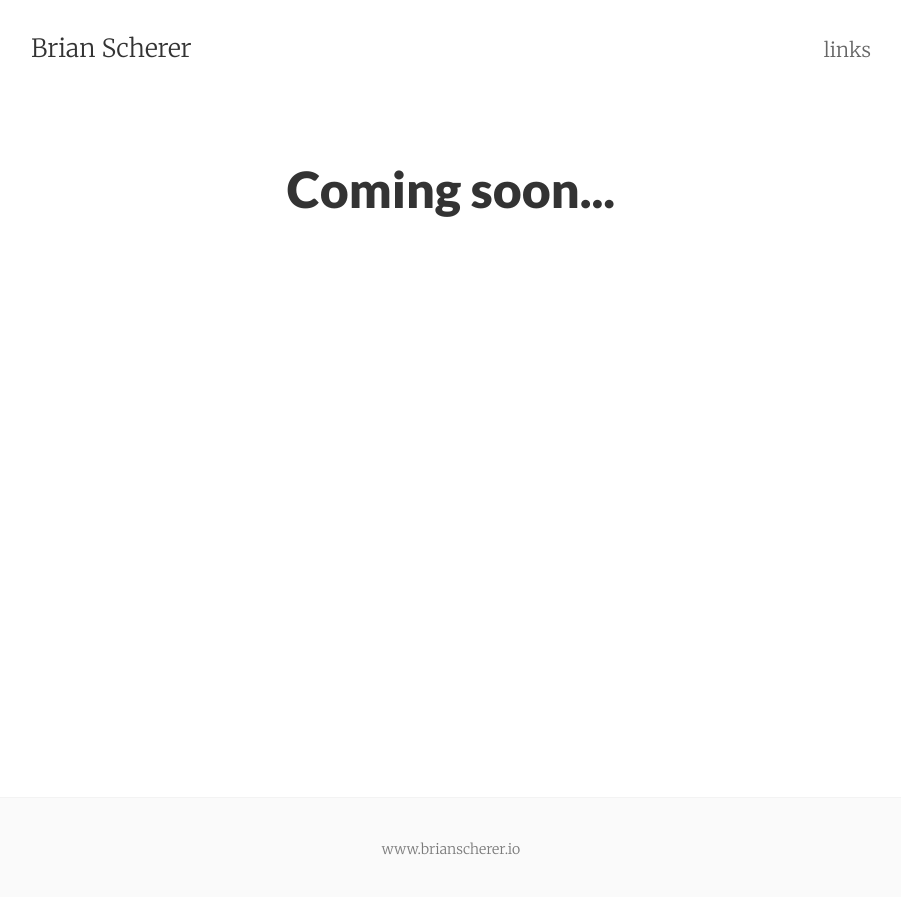
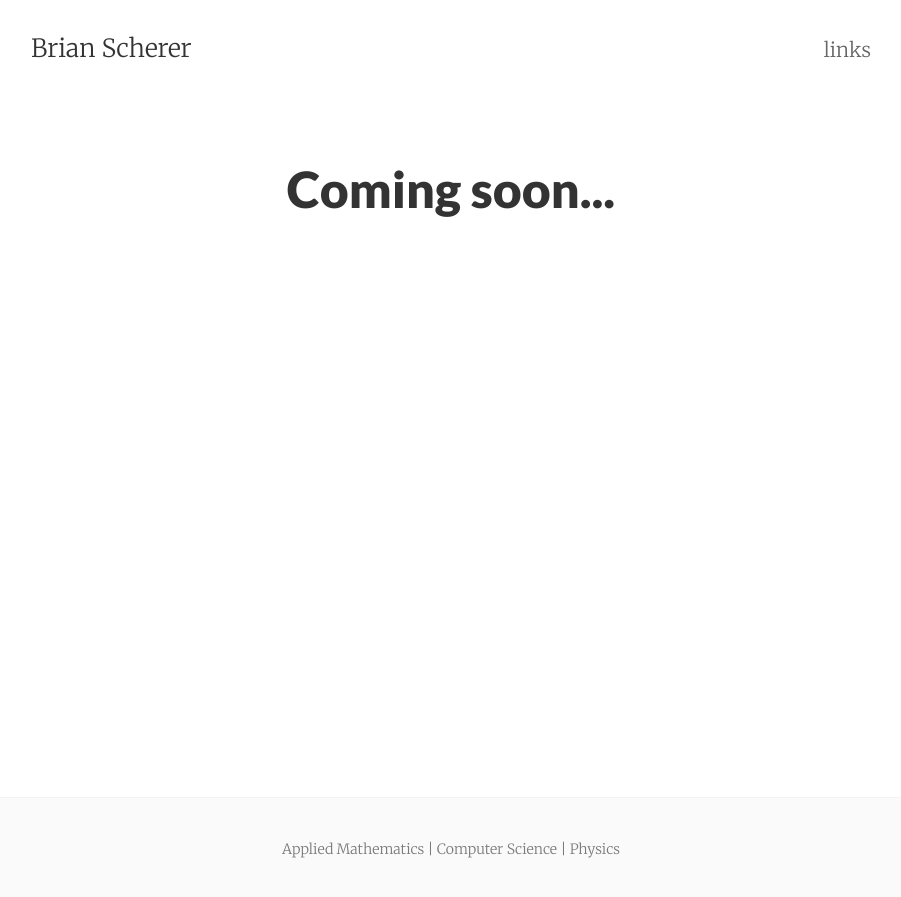
Before and after one commit to brianscherer/brianscherer.github.io, a Jekyll site: the page built from index.html, in a window 1280 px wide. Shown: the top 897 px of the page, without its empty margins (189-1090 px from the left). Built offline with Jekyll 4.4.1, drawn with Linux system fonts in a browser that asks for light colours; the list of posts is cut into pages by our own code.

Commit message:
Update footer.html

```diff
--- a/_includes/footer.html
+++ b/_includes/footer.html
@@ -1,7 +1,7 @@
 <footer class="center">
   <div class="measure">
     <small>
-      www.brianscherer.io
+      Applied Mathematics | Computer Science | Physics
     </small>
   </div>
 </footer>
```
